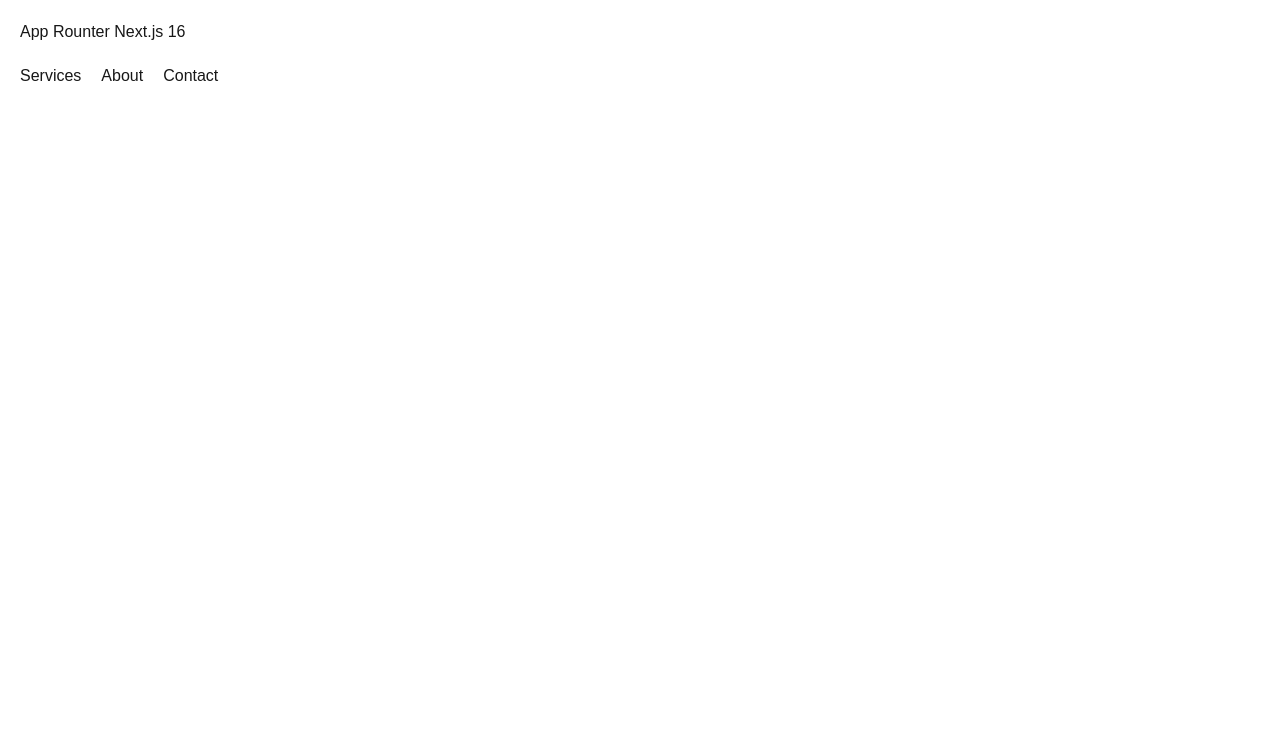
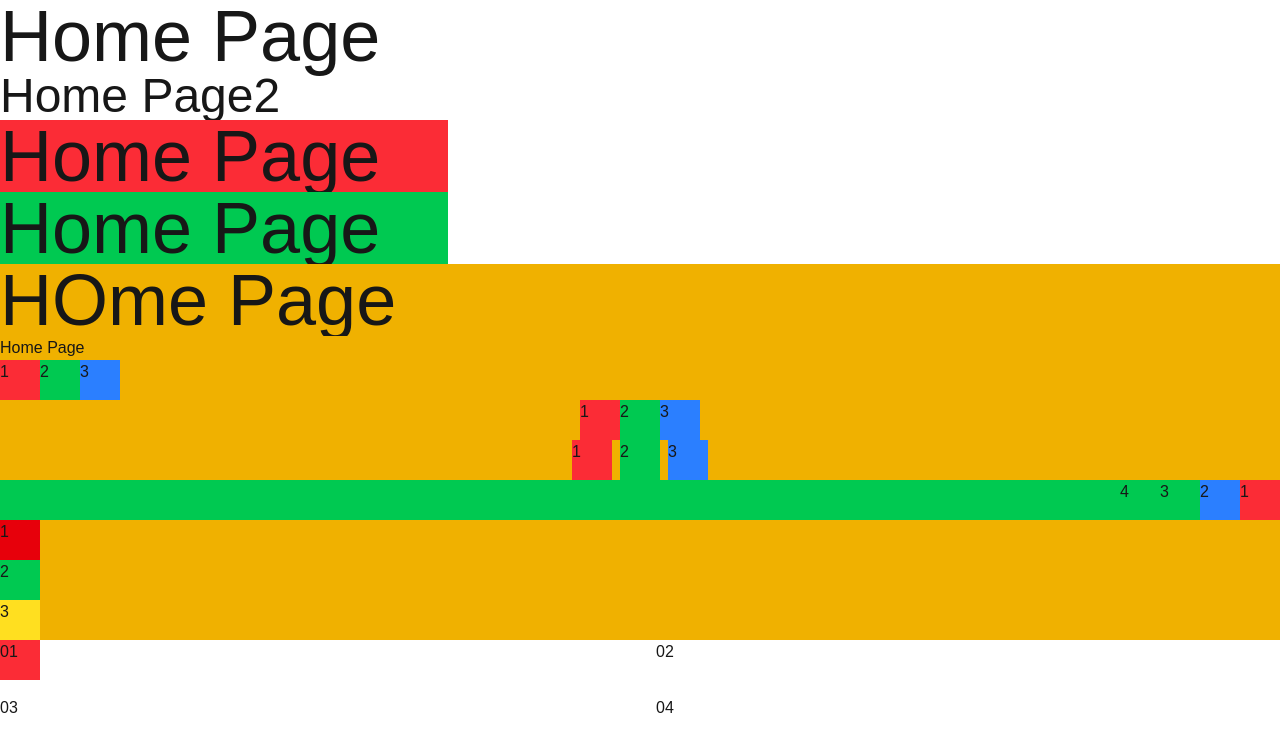
Before and after one commit to surajkr502/Next_js, a Next.js app: page / in a window 1280 px wide. Shown: the top 752 px of the page. Built offline with nearby package versions, Linux system fonts and the light colour scheme.

Commit message:
learning basic next.js

```diff
--- a/app/page.tsx
+++ b/app/page.tsx
@@ -1,3 +1,4 @@
+// Routing
 // export default function HomePage(){
 //   return(
 //     <div>
@@ -7,21 +8,101 @@
 // }
 
 
-import Link from "next/link";
+// import Link from "next/link";
+// export default function HomePage(){
+//   return(
+//     <div style={{padding:'20px'}}>
+//       <h1>App Rounter Next.js 16</h1>
+//       <nav style={{
+//         display:'flex',
+//         gap:'20px',
+//         marginTop:'20px',
+//       }}>
+//         <Link href="/services">Services</Link>
+//         <Link href="/About">About</Link>
+//         <Link href="/contact">Contact</Link>
+//       </nav>
+
+//     </div>
+//   )
+// }
+
+
 export default function HomePage(){
   return(
-    <div style={{padding:'20px'}}>
-      <h1>App Rounter Next.js 16</h1>
-      <nav style={{
-        display:'flex',
-        gap:'20px',
-        marginTop:'20px',
-      }}>
-        <Link href="/services">Services</Link>
-        <Link href="/About">About</Link>
-        <Link href="/contact">Contact</Link>
-      </nav>
+    <>
+    {/* this is fragment */}
+    <div>
+      <h1 className="text-7xl">Home Page</h1>
+       <div>
+      <h1 className="text-5xl">Home Page2</h1>
+    </div>
 
     </div>
+    <div className="bg-red-500 w-md">
+      <h1 className="text-7xl">Home Page</h1>
+    </div>
+
+    <div className="bg-green-500 w-md">
+      <h1 className="text-7xl">Home Page</h1>
+    </div>
+    <div className="bg-yellow-500 w-auto flex">
+      <h1 className="text-7xl">HOme Page</h1>
+      </div>
+
+    <div className="bg-yellow-500 w-auto flex">
+      <h1 className="text-7xt">Home Page</h1>
+
+    </div>
+    <div className="bg-yellow-500 w-auto flex">
+
+    </div>
+    <div className="bg-yellow-500 w-auto flex">
+      <div className="h-10 w-10 bg-red-500">1</div>
+      <div className="h-10 w-10 bg-green-500">2</div>
+       <div className="h-10 w-10 bg-blue-500">3</div>
+
+    </div>
+     <div className="bg-yellow-500 w-auto flex justify-center">
+      <div className="h-10 w-10 bg-red-500">1</div>
+      <div className="h-10 w-10 bg-green-500">2</div>
+       <div className="h-10 w-10 bg-blue-500">3</div>
+
+    </div>
+     <div className="bg-yellow-500 w-auto flex justify-center gap-2">
+      <div className="h-10 w-10 bg-red-500">1</div>
+      <div className="h-10 w-10 bg-green-500">2</div>
+       <div className="h-10 w-10 bg-blue-500">3</div>
+
+    </div>
+    <div className="bg-green-500 w-auto flex flex-row-reverse">
+      <div className="h-10 w-10 bg-red-500">1</div>
+       <div className="h-10 w-10 bg-blue-500">2</div>
+        <div className="h-10 w-10 bg-green-500">3</div>
+         <div className="h-10 w-10 bg-black-500">4</div>
+
+    </div>
+    <div className="bg-yellow-500 w-500 w-auto flex flex-col">
+      <div className="h-10 w-10 bg-red-600">1</div>
+       <div className="h-10 w-10 bg-green-500">2</div>
+        <div className="h-10 w-10 bg-yellow-300">3</div>
+
+    </div>
+    <div className="bg-green-500 w-500">
+
+    </div>
+    <div className="grid grid-cols-2 gap-x-8 gap-y-4">
+      <div className="h-10 w-10 bg-red-500">01</div>
+      <div>02</div>
+      <div>03</div>
+      <div>04</div>
+
+
+
+
+    </div>
+
+   </>
+
   )
 }
```
